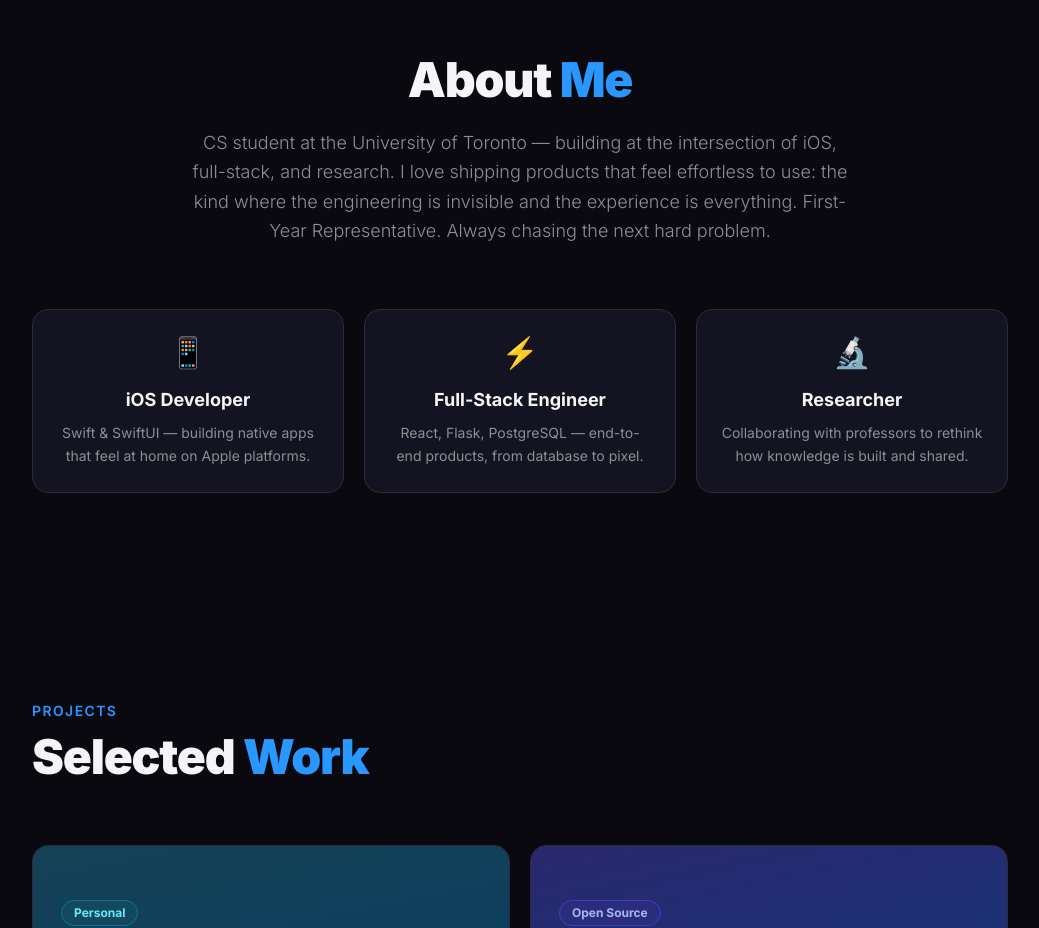
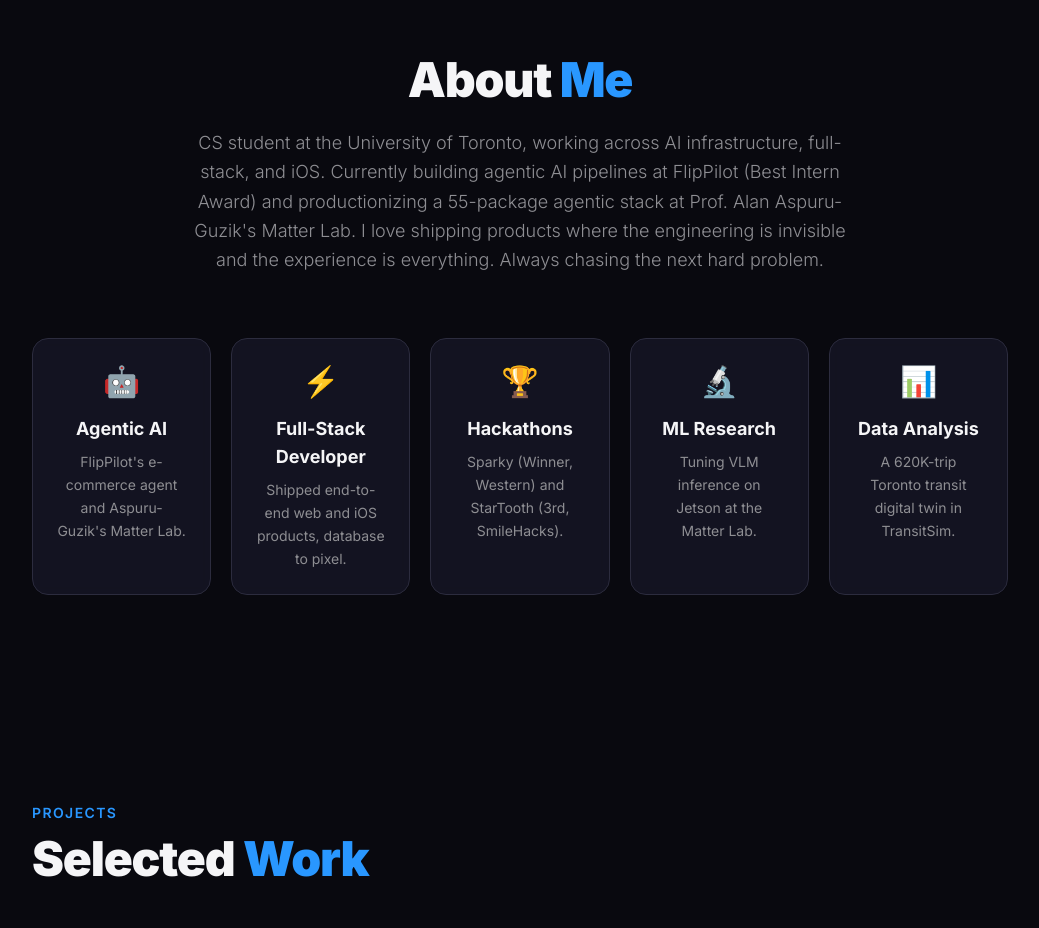
Before and after one commit to hasan-malik/hasan-malik.github.io, a React (Vite) app: page / in a window 1280 px wide. Shown: the part 840-1768 px from the top of the page, without its empty margins (120-1159 px from the left). Built offline with nearby package versions, Linux system fonts and the light colour scheme.

Commit message:
feat: rework About section with 5 role cards (Agentic AI, Full-Stack, Hackathons, ML Research, Data)

```diff
--- a/src/components/About.jsx
+++ b/src/components/About.jsx
@@ -2,19 +2,29 @@ import { motion } from 'framer-motion'
 
 const roles = [
   {
-    icon: '📱',
-    title: 'iOS Developer',
-    desc: 'Swift & SwiftUI — building native apps that feel at home on Apple platforms.',
+    icon: '🤖',
+    title: 'Agentic AI',
+    desc: "FlipPilot's e-commerce agent and Aspuru-Guzik's Matter Lab.",
   },
   {
     icon: '⚡',
-    title: 'Full-Stack Engineer',
-    desc: 'React, Flask, PostgreSQL — end-to-end products, from database to pixel.',
+    title: 'Full-Stack Developer',
+    desc: 'Shipped end-to-end web and iOS products, database to pixel.',
+  },
+  {
+    icon: '🏆',
+    title: 'Hackathons',
+    desc: 'Sparky (Winner, Western) and StarTooth (3rd, SmileHacks).',
   },
   {
     icon: '🔬',
-    title: 'Researcher',
-    desc: 'Collaborating with professors to rethink how knowledge is built and shared.',
+    title: 'ML Research',
+    desc: 'Tuning VLM inference on Jetson at the Matter Lab.',
+  },
+  {
+    icon: '📊',
+    title: 'Data Analysis',
+    desc: 'A 620K-trip Toronto transit digital twin in TransitSim.',
   },
 ]
 
@@ -35,14 +45,16 @@ export default function About() {
             <span className="text-apple-blue">Me</span>
           </h2>
           <p className="text-lg text-apple-gray font-light max-w-2xl mx-auto leading-relaxed">
-            CS student at the University of Toronto — building at the intersection of iOS,
-            full-stack, and research. I love shipping products that feel effortless to use:
-            the kind where the engineering is invisible and the experience is everything.
-            First-Year Representative. Always chasing the next hard problem.
+            CS student at the University of Toronto, working across AI infrastructure,
+            full-stack, and iOS. Currently building agentic AI pipelines at FlipPilot
+            (Best Intern Award) and productionizing a 55-package agentic stack at
+            Prof. Alan Aspuru-Guzik's Matter Lab. I love shipping products where the
+            engineering is invisible and the experience is everything. Always chasing
+            the next hard problem.
           </p>
         </motion.div>
 
-        <div className="grid grid-cols-1 md:grid-cols-3 gap-5">
+        <div className="grid grid-cols-1 sm:grid-cols-2 md:grid-cols-3 lg:grid-cols-5 gap-5">
           {roles.map((role, i) => (
             <motion.div
               key={role.title}
```
